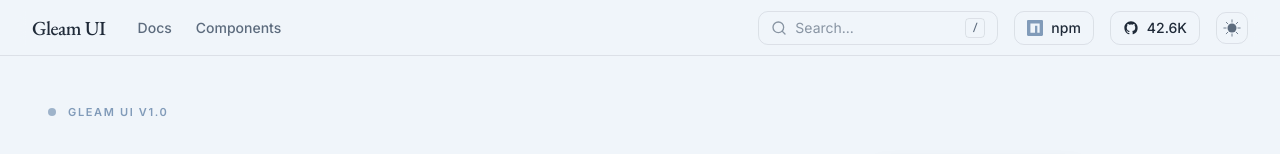
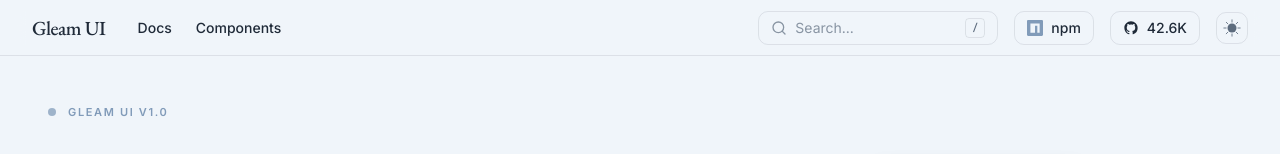
Before and after one commit to Tanveer-rajpurohit/gleam-ui, a Next.js app in the folder apps/web/: page / in a window 1280 px wide. Shown: the top 154 px of the page. Built offline with nearby package versions, Linux system fonts and the light colour scheme.

Commit message:
fix: correct active link color in Navbar component

```diff
--- a/apps/web/components/Navbar.tsx
+++ b/apps/web/components/Navbar.tsx
@@ -49,7 +49,7 @@ export function Navbar() {
                   key={link.href}
                   href={link.href}
                   className={`transition-colors hover:text-ink ${
-                    isActive ? "text-ink" : "text-ink-muted"
+                    isActive ? "text-ink-muted" : "text-ink"
                   }`}
                 >
                   {link.name}
```
